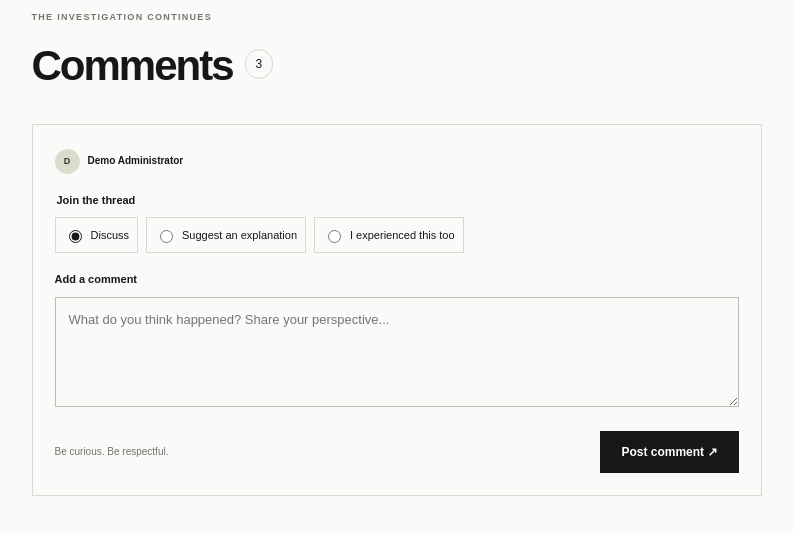
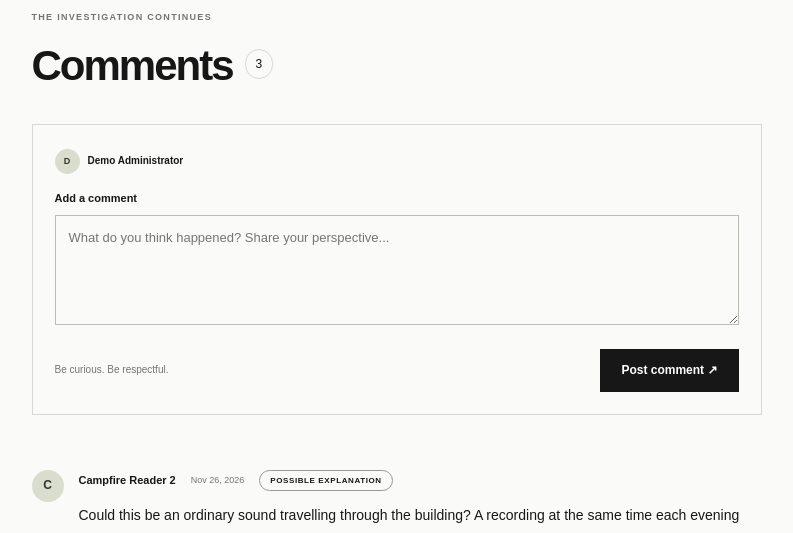
Before and after one commit to Shafeen-Noor/ghost-stories, a Laravel app: a page that uses resources/views/components/comments.blade.php in a window 1280 px wide. Shown: the part 1694-2227 px from the top of the page, without its empty margins (86-879 px from the left). Run offline with Laravel 12, Linux system fonts and the light colour scheme; the visitor is signed in with stand-in values (Sample User, id 1); data comes from the database, SQL or seed files in the repository; some libraries are stand-ins or nearby versions.

Commit message:
Simplify the thread composer to a single comment field

```diff
--- a/resources/views/components/comments.blade.php
+++ b/resources/views/components/comments.blade.php
@@ -3,7 +3,7 @@
     <p class="eyebrow">THE INVESTIGATION CONTINUES</p><h2>Comments<span class="comment-number">{{ $comments->total() }}</span></h2>
     @if($story->status === 'visible')
         @auth
-            <form method="POST" action="{{ route('comments.store', $story) }}" class="comment-composer">@csrf<div class="mini-byline"><span class="avatar">{{ mb_substr(auth()->user()->name, 0, 1) }}</span><strong>{{ auth()->user()->name }}</strong></div><fieldset class="thread-kinds"><legend>Join the thread</legend>@foreach(['comment' => 'Discuss', 'explanation' => 'Suggest an explanation', 'experience' => 'I experienced this too'] as $value => $label)<label><input type="radio" name="kind" value="{{ $value }}" @checked(old('kind', 'comment') === $value)>{{ $label }}</label>@endforeach</fieldset>@error('kind')<p class="error">{{ $message }}</p>@enderror @error('parent_id')<p class="error">{{ $message }}</p>@enderror<x-form-textarea name="body" label="Add a comment" :rows="4" :required="true" minlength="3" maxlength="3000" placeholder="What do you think happened? Share your perspective..." /><div class="composer-footer"><small>Be curious. Be respectful.</small><button type="submit">Post comment ↗</button></div></form>
+            <form method="POST" action="{{ route('comments.store', $story) }}" class="comment-composer">@csrf<div class="mini-byline"><span class="avatar">{{ mb_substr(auth()->user()->name, 0, 1) }}</span><strong>{{ auth()->user()->name }}</strong></div>@error('parent_id')<p class="error">{{ $message }}</p>@enderror<x-form-textarea name="body" label="Add a comment" :rows="4" :required="true" minlength="3" maxlength="3000" placeholder="What do you think happened? Share your perspective..." /><div class="composer-footer"><small>Be curious. Be respectful.</small><button type="submit">Post comment ↗</button></div></form>
         @else
             <div class="comment-signin"><p>Have a theory? Join the conversation.</p><a class="button" href="{{ route('login') }}">Log in to comment ↗</a><a href="{{ route('register') }}">Create an account</a></div>
         @endauth
```
